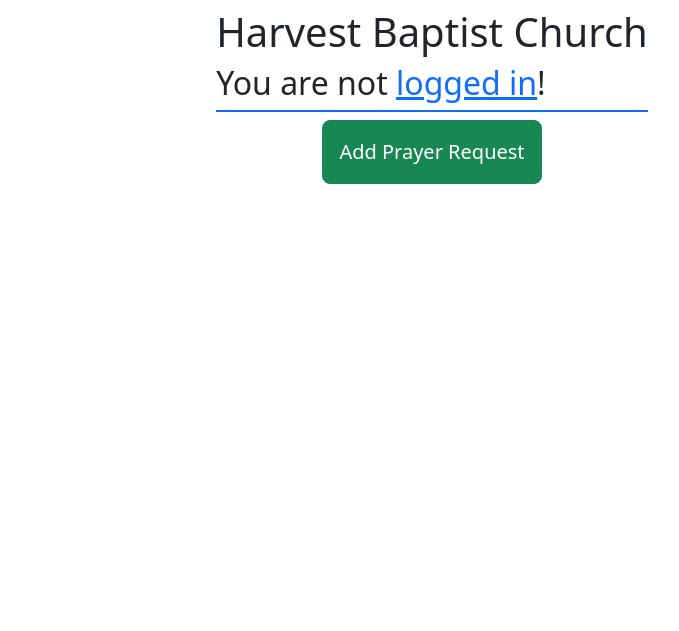
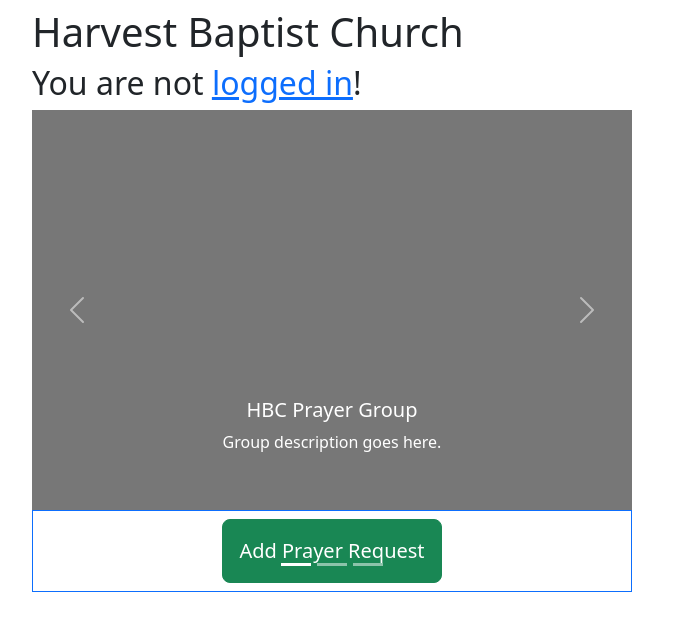
Before and after one commit to bamaham93/HBCdV2, a Django app: page /prayer/ in a window 1280 px wide. Shown: the part 56-687 px from the top of the page, without its empty margins (208-887 px from the left). Run offline with Django 5.2, Linux system fonts and the light colour scheme.

Commit message:
Added carousel for A/B testing.

```diff
--- a/HBCdWebApp/templates/prayer/home.html
+++ b/HBCdWebApp/templates/prayer/home.html
@@ -11,26 +11,60 @@
     <h2>You are not <a href="{% url 'login' %}">logged in</a>!</h2>
 {% endif %}
 
-<!--<table class="table table-striped table-hover table-borderless table-sm .table-dark">-->
-<!--<tr>-->
-<!--  <th>First Name</th>-->
-<!--  <th>Last Name</th>-->
-<!--  <th>Answered?</th>-->
-<!--  <th>Description</th>-->
-<!--</tr>-->
-<!--{% for item in requests %}-->
-<!--<tr>-->
-<!--  <td>{{ item.first_name }}</td>-->
-<!--  <td>{{ item.last_name }}</td>-->
-<!--  <td>{{ item.is_answered }}</td>-->
-<!--  <td>{{ item.description }}</td>-->
-<!--</tr>-->
-<!--{% endfor %}-->
-<!--</table>-->
 
-<div id="carouselExample" class="w-100 border border-primary">
-<!--  <div class="carousel-inner d-flex flex-row border border-primary">-->
-      <div class="carousel-inner d-flex flex-wrap align-self-baseline">
+
+
+
+<div id="carouselExampleCaptions" class="carousel slide w-75">
+      <div class="carousel-indicators">
+        <button type="button" data-bs-target="#carouselExampleCaptions" data-bs-slide-to="0" class="active" aria-current="true" aria-label="Slide 1" control-id="ControlID-17"></button>
+        <button type="button" data-bs-target="#carouselExampleCaptions" data-bs-slide-to="1" aria-label="Slide 2" control-id="ControlID-18"></button>
+        <button type="button" data-bs-target="#carouselExampleCaptions" data-bs-slide-to="2" aria-label="Slide 3" control-id="ControlID-19"></button>
+      </div>
+      <div class="carousel-inner">
+        <div class="carousel-item active">
+          <svg class="bd-placeholder-img bd-placeholder-img-lg d-block w-100" width="800" height="400" xmlns="http://www.w3.org/2000/svg" role="img" aria-label="Placeholder: First slide" preserveAspectRatio="xMidYMid slice" focusable="false"><title>Placeholder</title><rect width="100%" height="100%" fill="#777"></rect><text x="50%" y="50%" fill="#555" dy=".3em"></text></svg>
+          <div class="carousel-caption d-none d-md-block">
+            <h5>HBC Prayer Group</h5>
+            <p>Group description goes here.</p>
+          </div>
+            {% for person in requests %}
+        </div>
+        <div class="carousel-item">
+<!--          <svg class="bd-placeholder-img bd-placeholder-img-lg d-block w-100" width="800" height="400" xmlns="http://www.w3.org/2000/svg" role="img" aria-label="Placeholder: Second slide" preserveAspectRatio="xMidYMid slice" focusable="false"><title>Placeholder</title><rect width="100%" height="100%" fill="#666"></rect><text x="50%" y="50%" fill="#444" dy=".3em"></text></svg>-->
+            <img class="bd-placeholder-img bd-placeholder-img-lg d-block w-100" src="https://images.unsplash.com/photo-1437603568260-1950d3ca6eab?q=80&w=2070&auto=format&fit=crop&ixlib=rb-4.0.3&ixid=M3wxMjA3fDB8MHxwaG90by1wYWdlfHx8fGVufDB8fHx8fA%3D%3D" alt="">
+          <div class="carousel-caption d-none d-md-block">
+            <h5>{{ person.first_name }} {{ person.last_name }}</h5>
+            <p>{{ person.description }}</p>
+              {% if person.is_answered == True %}
+                <p class="text-bg-success">Answered!</p>
+              {% else %}
+                <p class="text-bg-warning">Not Answered</p>
+              {% endif %}
+          </div>
+            {% endfor %}
+      </div>
+      <button class="carousel-control-prev" type="button" data-bs-target="#carouselExampleCaptions" data-bs-slide="prev" control-id="ControlID-20">
+        <span class="carousel-control-prev-icon" aria-hidden="true"></span>
+        <span class="visually-hidden">Previous</span>
+      </button>
+      <button class="carousel-control-next" type="button" data-bs-target="#carouselExampleCaptions" data-bs-slide="next" control-id="ControlID-21">
+        <span class="carousel-control-next-icon" aria-hidden="true"></span>
+        <span class="visually-hidden">Next</span>
+      </button>
+    </div>
+
+
+
+
+
+
+
+
+
+<div id="" class="w-100 border border-primary">
+<!--  <div class="d-flex flex-row border border-primary">-->
+      <div class="d-flex flex-wrap align-self-baseline">
     {% for item in requests %}
        <div class="card m-1 border border-secondary w-25" style="min-width:300px;">
            <img class="card-img-top object-fit-contain rounded" src="https://images.unsplash.com/photo-1437603568260-1950d3ca6eab?q=80&w=2070&auto=format&fit=crop&ixlib=rb-4.0.3&ixid=M3wxMjA3fDB8MHxwaG90by1wYWdlfHx8fGVufDB8fHx8fA%3D%3D" alt="">
@@ -48,22 +82,6 @@
         </div>
       </div>
     {% endfor %}
-<!--    <div class="carousel-item">-->
-<!--      <img src="https://images.unsplash.com/photo-1495552665515-46e119a10545?q=80&w=2070&auto=format&fit=crop&ixlib=rb-4.0.3&ixid=M3wxMjA3fDB8MHxwaG90by1wYWdlfHx8fGVufDB8fHx8fA%3D%3D" class="d-block w-100" alt="...">-->
-<!--    </div>-->
-<!--    <div class="carousel-item">-->
-<!--      <img src="https://images.unsplash.com/photo-1437603568260-1950d3ca6eab?q=80&w=2070&auto=format&fit=crop&ixlib=rb-4.0.3&ixid=M3wxMjA3fDB8MHxwaG90by1wYWdlfHx8fGVufDB8fHx8fA%3D%3D" class="d-block w-100" alt="...">-->
-<!--    </div>-->
-<!--  </div>-->
-  <button class="carousel-control-prev" type="button" data-bs-target="#carouselExample" data-bs-slide="prev">
-    <span class="carousel-control-prev-icon" aria-hidden="true"></span>
-    <span class="visually-hidden">Previous</span>
-  </button>
-  <button class="carousel-control-next" type="button" data-bs-target="#carouselExample" data-bs-slide="next">
-    <span class="carousel-control-next-icon" aria-hidden="true"></span>
-    <span class="visually-hidden">Next</span>
-  </button>
-</div>
 
 {% endblock %}
 
```
